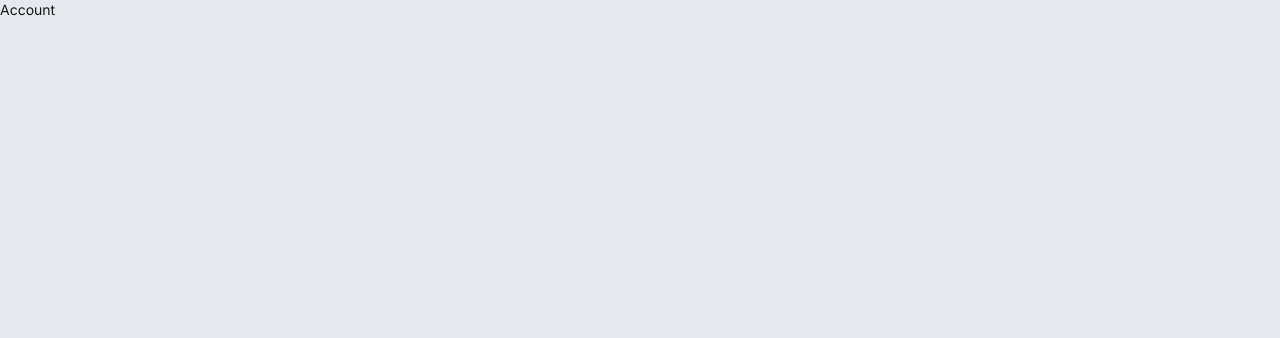
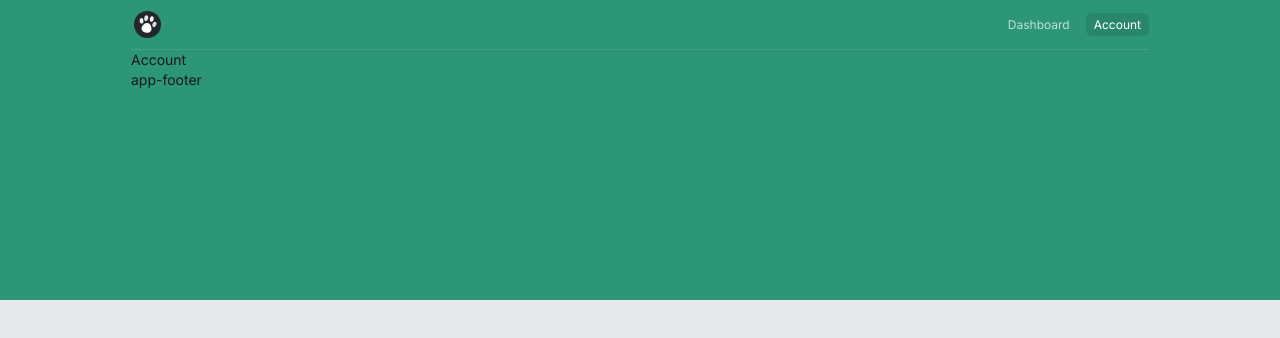
Before and after one commit to janusqa/react-refresh, a Next.js app in the folder petsoft/: page /app/account in a window 1280 px wide. Shown: the top 338 px of the page. Built offline with nearby package versions, Linux system fonts and the light colour scheme.

Commit message:
add app-header

```diff
--- /dev/null
+++ b/petsoft/src/app/(app)/app/layout.tsx
@@ -0,0 +1,20 @@
+import AppFooter from '@/components/app-footer';
+import AppHeader from '@/components/app-header';
+import BackgroundPattern from '@/components/background-pattern';
+
+export default function Layout({
+    children,
+}: Readonly<{
+    children: React.ReactNode;
+}>) {
+    return (
+        <>
+            <BackgroundPattern />
+            <div className="max-w-262.5 mx-auto px-4">
+                <AppHeader />
+                {children}
+                <AppFooter />
+            </div>
+        </>
+    );
+}
--- /dev/null
+++ b/petsoft/src/app/(auth)/layout.tsx
@@ -0,0 +1,7 @@
+export default function Layout({
+    children,
+}: Readonly<{
+    children: React.ReactNode;
+}>) {
+    return <>{children}</>;
+}
--- a/petsoft/src/app/(marketing)/page.tsx
+++ b/petsoft/src/app/(marketing)/page.tsx
@@ -1,6 +1,7 @@
 import Logo from '@/components/logo';
 import { Button } from '@/components/ui/button';
 import Image from 'next/image';
+import Link from 'next/link';
 
 export default function Home() {
     return (
@@ -22,9 +23,13 @@
                     Use PetSoft to easily keep track of pets under your care.
                     Get lifetime access for $299
                 </p>
-                <div className="mt-10">
-                    <Button>Get started</Button>
-                    <Button>Logi in</Button>
+                <div className="mt-10 space-x-3">
+                    <Button asChild>
+                        <Link href="/signup">Get started</Link>
+                    </Button>
+                    <Button asChild variant={'secondary'}>
+                        <Link href="/login">Log in</Link>
+                    </Button>
                 </div>
             </div>
         </main>
--- /dev/null
+++ b/petsoft/src/components/app-footer.tsx
@@ -0,0 +1,3 @@
+export default function AppFooter() {
+    return <div>app-footer</div>;
+}
--- /dev/null
+++ b/petsoft/src/components/app-header.tsx
@@ -0,0 +1,47 @@
+'use client';
+
+import Link from 'next/link';
+import Logo from './logo';
+import { usePathname } from 'next/navigation';
+import { cn } from '@/lib/utils';
+
+const routes = [
+    {
+        label: 'Dashboard',
+        path: '/app/dashboard',
+    },
+    {
+        label: 'Account',
+        path: '/app/account',
+    },
+];
+
+export default function AppHeader() {
+    const activePathName = usePathname();
+
+    return (
+        <header className="flex flex-row justify-between items-center border-b border-white/10 py-2">
+            <Logo />
+            <nav>
+                <ul className="flex flex-row gap-2 text-xs">
+                    {routes.map((route) => (
+                        <li key={route.path}>
+                            <Link
+                                href={route.path}
+                                className={cn(
+                                    'text-white/70 rounded-sm px-2 py-1 hover:text-white focus:text-white transition',
+                                    {
+                                        'bg-black/10 text-white':
+                                            route.path === activePathName,
+                                    },
+                                )}
+                            >
+                                {route.label}
+                            </Link>
+                        </li>
+                    ))}
+                </ul>
+            </nav>
+        </header>
+    );
+}
--- /dev/null
+++ b/petsoft/src/components/background-pattern.tsx
@@ -0,0 +1,3 @@
+export default function BackgroundPattern() {
+    return <div className="bg-[#2C9676] h-75 w-full absolute top-0 -z-10" />;
+}
--- a/petsoft/src/components/ui/button.tsx
+++ b/petsoft/src/components/ui/button.tsx
@@ -1,54 +1,55 @@
-import * as React from "react"
-import { cva, type VariantProps } from "class-variance-authority"
-import { Slot } from "radix-ui"
+import * as React from 'react';
+import { cva, type VariantProps } from 'class-variance-authority';
+import { Slot } from 'radix-ui';
 
-import { cn } from "@/lib/utils"
+import { cn } from '@/lib/utils';
 
 const buttonVariants = cva(
-  "inline-flex items-center justify-center gap-2 whitespace-nowrap rounded-md text-sm font-medium transition-all disabled:pointer-events-none disabled:opacity-50 [&_svg]:pointer-events-none [&_svg:not([class*='size-'])]:size-4 shrink-0 [&_svg]:shrink-0 outline-none focus-visible:border-ring focus-visible:ring-ring/50 focus-visible:ring-[3px] aria-invalid:ring-destructive/20 dark:aria-invalid:ring-destructive/40 aria-invalid:border-destructive",
+    "inline-flex items-center justify-center gap-2 whitespace-nowrap rounded-full text-sm font-medium transition-all disabled:pointer-events-none disabled:opacity-50 [&_svg]:pointer-events-none [&_svg:not([class*='size-'])]:size-4 shrink-0 [&_svg]:shrink-0 outline-none focus-visible:border-ring focus-visible:ring-ring/50 focus-visible:ring-[3px] aria-invalid:ring-destructive/20 dark:aria-invalid:ring-destructive/40 aria-invalid:border-destructive",
     {
         variants: {
             variant: {
-        default: "bg-primary text-primary-foreground hover:bg-primary/90",
+                default:
+                    'bg-primary text-primary-foreground hover:bg-primary/90',
                 destructive:
-          "bg-destructive text-white hover:bg-destructive/90 focus-visible:ring-destructive/20 dark:focus-visible:ring-destructive/40 dark:bg-destructive/60",
+                    'bg-destructive text-white hover:bg-destructive/90 focus-visible:ring-destructive/20 dark:focus-visible:ring-destructive/40 dark:bg-destructive/60',
                 outline:
-          "border bg-background shadow-xs hover:bg-accent hover:text-accent-foreground dark:bg-input/30 dark:border-input dark:hover:bg-input/50",
+                    'border bg-background shadow-xs hover:bg-accent hover:text-accent-foreground dark:bg-input/30 dark:border-input dark:hover:bg-input/50',
                 secondary:
-          "bg-secondary text-secondary-foreground hover:bg-secondary/80",
-        ghost:
-          "hover:bg-accent hover:text-accent-foreground dark:hover:bg-accent/50",
-        link: "text-primary underline-offset-4 hover:underline",
+                    'bg-secondary text-secondary-foreground hover:bg-secondary/80',
+                ghost: 'hover:bg-accent hover:text-accent-foreground dark:hover:bg-accent/50',
+                link: 'text-primary underline-offset-4 hover:underline',
             },
             size: {
-        default: "h-9 px-4 py-2 has-[>svg]:px-3",
+                default: 'h-10 px-6 py-2 has-[>svg]:px-3',
                 xs: "h-6 gap-1 rounded-md px-2 text-xs has-[>svg]:px-1.5 [&_svg:not([class*='size-'])]:size-3",
-        sm: "h-8 rounded-md gap-1.5 px-3 has-[>svg]:px-2.5",
-        lg: "h-10 rounded-md px-6 has-[>svg]:px-4",
-        icon: "size-9",
-        "icon-xs": "size-6 rounded-md [&_svg:not([class*='size-'])]:size-3",
-        "icon-sm": "size-8",
-        "icon-lg": "size-10",
+                sm: 'h-8 rounded-md gap-1.5 px-3 has-[>svg]:px-2.5',
+                lg: 'h-10 rounded-md px-6 has-[>svg]:px-4',
+                icon: 'size-9',
+                'icon-xs':
+                    "size-6 rounded-md [&_svg:not([class*='size-'])]:size-3",
+                'icon-sm': 'size-8',
+                'icon-lg': 'size-10',
             },
         },
         defaultVariants: {
-      variant: "default",
-      size: "default",
+            variant: 'default',
+            size: 'default',
         },
-  }
-)
+    },
+);
 
 function Button({
     className,
-  variant = "default",
-  size = "default",
+    variant = 'default',
+    size = 'default',
     asChild = false,
     ...props
-}: React.ComponentProps<"button"> &
+}: React.ComponentProps<'button'> &
     VariantProps<typeof buttonVariants> & {
-    asChild?: boolean
+        asChild?: boolean;
     }) {
-  const Comp = asChild ? Slot.Root : "button"
+    const Comp = asChild ? Slot.Root : 'button';
 
     return (
         <Comp
@@ -58,7 +59,7 @@
             className={cn(buttonVariants({ variant, size, className }))}
             {...props}
         />
-  )
+    );
 }
 
-export { Button, buttonVariants }
+export { Button, buttonVariants };
--- a/petsoft/src/styles/globals.css
+++ b/petsoft/src/styles/globals.css
@@ -122,4 +122,9 @@
     body {
         @apply bg-background text-foreground;
     }
+
+    button:not([disabled]),
+    [role="button"]:not([disabled]) {
+        cursor: pointer;
+    }
 }
```
Also changed, not shown: 1 other file (tests, documents, lock files or other folders). Lines whose indentation alone changed are shown as unchanged.
